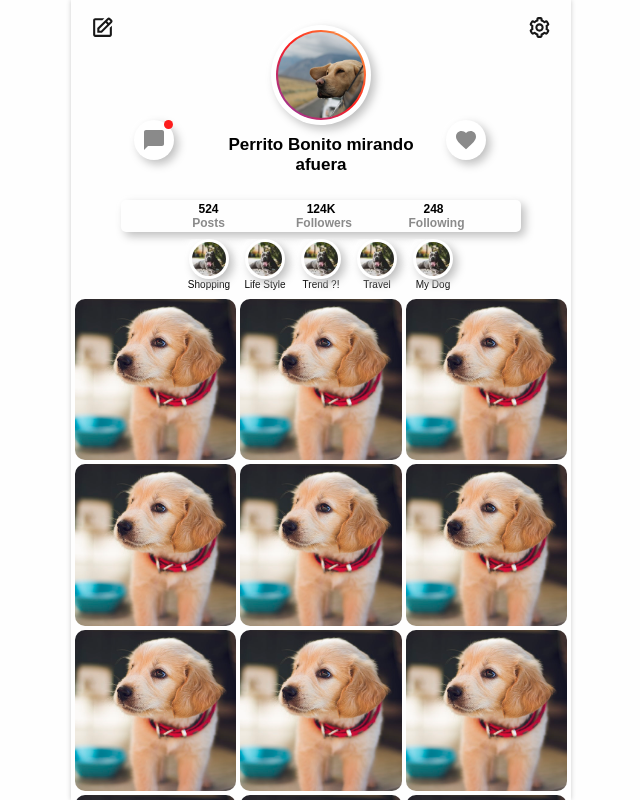
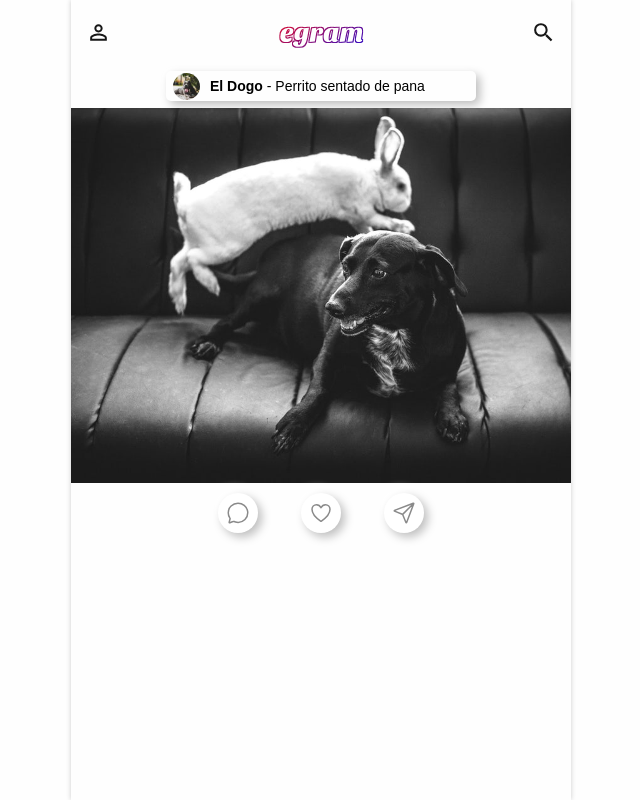
Before and after one commit to e-pozo/instagram-redesign-app, a React app: page / in a window 1280 px wide. Shown: the whole page, without its empty margins (319-959 px from the left). Built offline with nearby package versions, Linux system fonts and the light colour scheme.

Commit message:
avance de PhotoCard

```diff
--- a/src/App.jsx
+++ b/src/App.jsx
@@ -6,8 +6,8 @@ export const App = () => {
   return (
     <>
       <GlobalStyle />
-      {/* <Home /> */}
-      <Profile />
+      <Home />
+      {/* <Profile /> */}
     </>
   );
 };
--- a/src/components/PhotoCard/index.jsx
+++ b/src/components/PhotoCard/index.jsx
@@ -0,0 +1,36 @@
+import React from "react";
+import {
+  Img,
+  ProfilePicture,
+  ButtonActions,
+  Card,
+  Legend,
+  ChatButton,
+  FavoriteButton,
+  SendButton,
+  UserDescriptor,
+  Span,
+} from "./styles";
+import dogPhoto from "@images/photo-1520561805070-83c413349512.jpeg";
+import dogPhotoProfile from "@images/category_dogs.jpg";
+export const PhotoCard = () => {
+  return (
+    <Card>
+      <Legend>
+        <UserDescriptor>
+          <ProfilePicture src={dogPhotoProfile} />
+          <Span>
+            {" "}
+            <b>El Dogo</b> - Perrito sentado de pana
+          </Span>
+        </UserDescriptor>
+      </Legend>
+      <Img src={dogPhoto} />
+      <ButtonActions>
+        <ChatButton />
+        <FavoriteButton />
+        <SendButton />
+      </ButtonActions>
+    </Card>
+  );
+};
--- /dev/null
+++ b/src/components/PhotoCard/styles.js
@@ -0,0 +1,61 @@
+import styled from "styled-components";
+import { shadow } from "../../styles/ColorsShadowsAnimations";
+import {
+  IoChatbubbleOutline,
+  IoHeartOutline,
+  IoPaperPlaneOutline,
+} from "react-icons/io5";
+import { RoundedIconButtonHOC } from "../IconButtonsHOCs/RoundedIconButton";
+export const Card = styled.section`
+  width: 100%;
+  display: flex;
+  flex-direction: column;
+  align-items: center;
+`;
+
+export const Img = styled.img`
+  width: 100%;
+  object-fit: cover;
+`;
+
+export const ButtonActions = styled.div`
+  display: flex;
+  justify-content: space-around;
+  width: 50%;
+  margin-top: 10px;
+`;
+
+export const Legend = styled.div`
+  display: grid;
+  grid-template-columns: 7fr 1fr;
+  max-width: calc(100% - 10px);
+  min-width: 310px;
+  height: 30px;
+  border-radius: 5px;
+  box-shadow: ${shadow("45deg", 5, 10)};
+  margin: 7px 0;
+  padding: 0 7px;
+`;
+
+export const UserDescriptor = styled.div`
+  display: flex;
+  align-items: center;
+`;
+
+export const Span = styled.p`
+  display: inline-block;
+  font-size: 1.4rem;
+  margin-left: 10px;
+`;
+
+export const ProfilePicture = styled.img`
+  width: 27px;
+  border-radius: 50%;
+  aspect-ratio: 1;
+  object-fit: cover;
+  position: inline-block;
+`;
+
+export const ChatButton = RoundedIconButtonHOC(IoChatbubbleOutline);
+export const FavoriteButton = RoundedIconButtonHOC(IoHeartOutline);
+export const SendButton = RoundedIconButtonHOC(IoPaperPlaneOutline);
--- a/src/pages/Home/index.jsx
+++ b/src/pages/Home/index.jsx
@@ -1,10 +1,12 @@
 import React from "react";
 import { HomeHeader } from "../../components/HomeHeader";
+import { PhotoCard } from "../../components/PhotoCard";
 import { SPALayout } from "../SPAScroll";
 export const Home = () => {
   return (
     <SPALayout>
       <HomeHeader />
+      <PhotoCard />
     </SPALayout>
   );
 };
```
